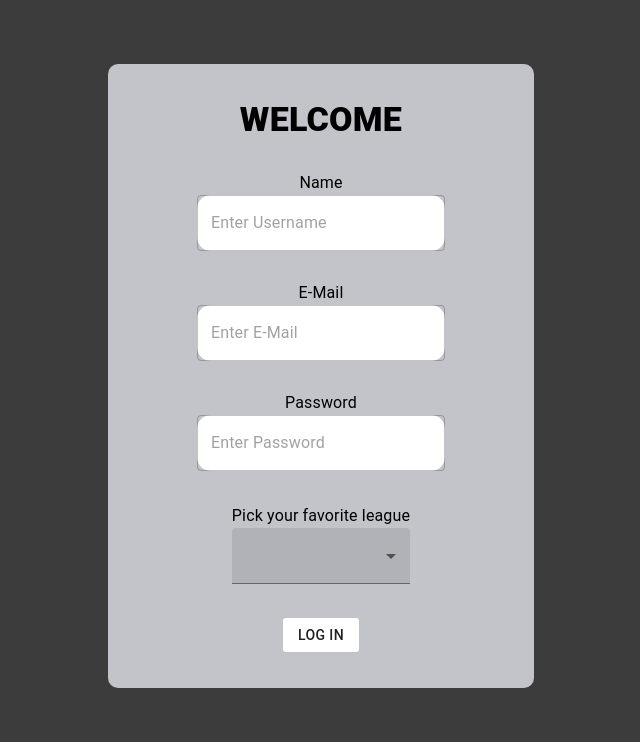
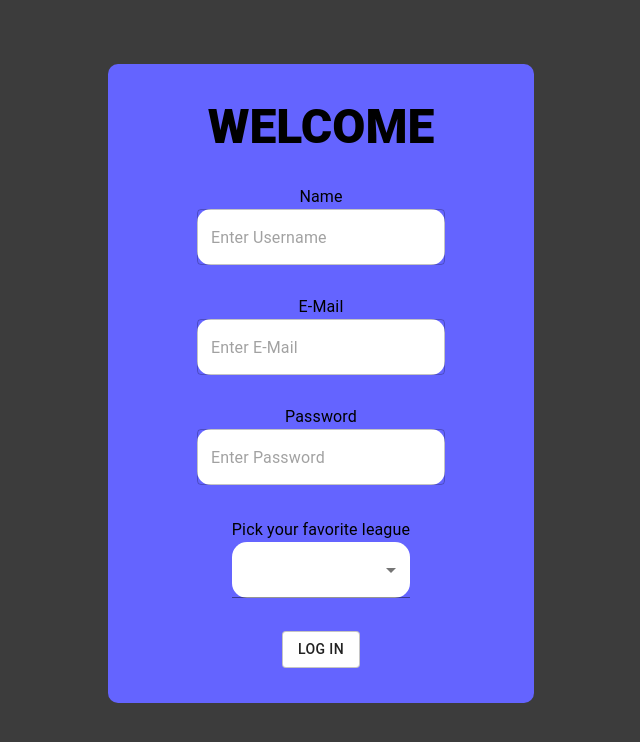
Before and after one commit to kieran170/Football-Type, a React (Create React App) app: page / in a window 1280 px wide. Shown: the top 742 px of the page, without its empty margins (319-959 px from the left). Built offline with nearby package versions, Linux system fonts and the light colour scheme.

Commit message:
finishes basic functionality of website

```diff
--- a/package.json
+++ b/package.json
@@ -11,6 +11,7 @@
     "@types/node": "^16.0.0",
     "@types/react-dom": "^17.0.8",
     "@types/react-router-dom": "^5.1.7",
+    "@types/validator": "^13.6.0",
     "axios": "^0.21.1",
     "react": "^17.0.2",
     "react-dom": "^17.0.2",
--- a/src/comps/HeaderComp/Index.tsx
+++ b/src/comps/HeaderComp/Index.tsx
@@ -28,7 +28,7 @@ export default function Index() {
                     </Grid>
                     <Grid item md={3}></Grid>
                     <Grid container md={5} style={{ display: 'inline-flex' }}>
-                        <Grid item md={4}>
+                        <Grid item md={3}>
                             <a style={{ textDecoration: 'none' }} href='https://www.skysports.com/get-sky'>
                                 <Typography style={{ color: 'white', fontWeight: 'bold' }} >Get Sky Sports</Typography>
                             </a>
--- a/src/comps/Home/Index.tsx
+++ b/src/comps/Home/Index.tsx
@@ -18,6 +18,7 @@ export default function Index(): JSX.Element {
     const userContext = useContext(UserContext);
     const classes = useStyles();
     const [error, setError] = useState<boolean>(false);
+    const [emailError, setEmailError] = useState<boolean>();
     const [logged, setLogged] = useState<boolean>(false);
     let history = useHistory();
     const fields = [
@@ -62,9 +63,17 @@ export default function Index(): JSX.Element {
 
     const handleClick = () => {
         if (userContext?.state.fields.userName && userContext?.state.fields.password && userContext?.state.fields.email && userContext?.state.country) {
-            userContext?.dispatch({
-                type: 'LOG_IN'
-            })
+            const email = userContext?.state.fields.email
+            const regex = /^[\w-\.]+@([\w-]+\.)+[\w-]{2,4}$/
+                if (regex.test(email) === true) {
+                    setEmailError(false)
+                    userContext?.dispatch({
+                        type: 'LOG_IN'
+                    })
+                } else {
+                    setEmailError(true)
+                    setError(false)
+            }
         }
         else {
             setError(true)
@@ -86,9 +95,9 @@ export default function Index(): JSX.Element {
             </Grid>
             {!logged ?
                 <Grid container md={12} style={{ display: 'flex', justifyContent: 'center' }}>
-                    <Grid container md={4} style={{ textAlign: 'center', padding: '35px 0 35px 0', backgroundColor: '#c3c3ca', borderRadius: '10px', justifyContent: 'center', marginTop: '5%' }}>
+                    <Grid container md={4} style={{ textAlign: 'center', padding: '35px 0 35px 0', backgroundColor: 'rgb(100 100 255)', borderRadius: '10px', justifyContent: 'center', marginTop: '5%' }}>
                         <Grid item md={12}>
-                            <Typography style={{ fontWeight: 1000 }} variant='h4'>WELCOME</Typography>
+                            <Typography style={{ fontWeight: 1000 }} variant='h3'>WELCOME</Typography>
                         </Grid>
                         {fields.map((field) => {
                             if (field.type === 'select') {
@@ -97,6 +106,7 @@ export default function Index(): JSX.Element {
                                         <FormControl variant="filled" className={classes.formControl}>
                                             <Typography>Pick your favorite league</Typography>
                                             <Select
+                                                style={{backgroundColor: 'white', borderRadius: '15px'}}
                                                 labelId="demo-simple-select-filled-label"
                                                 id="demo-simple-select-filled"
                                                 onChange={(e) => handleCountryChange(e)}
@@ -124,13 +134,14 @@ export default function Index(): JSX.Element {
                         <Button onClick={handleClick} style={{ marginTop: '25px', backgroundColor: 'white' }} variant='outlined'>Log In</Button>
                         <Grid md={12}>
                             {error && <Typography>Please fill all fields</Typography>}
+                            {emailError && <Typography>Enter a valid email</Typography>}
                         </Grid>
                     </Grid>
                 </Grid>
                 :
                 <>
                     <Grid md={12}>
-                        <Typography style={{ color: 'white', fontWeight: 1000, display: 'flex', justifyContent: 'center' }} variant='h1'>Welcome To Football</Typography>
+                        <Typography style={{ color: 'white', fontWeight: 1000, display: 'flex', justifyContent: 'center' }} variant='h2'>Welcome To Plant Football</Typography>
                     </Grid>
                     <Grid md={12}>
                         <Typography style={{ color: 'white', fontWeight: 1000, display: 'flex', justifyContent: 'center' }} variant='h1'>{userContext?.state.fields.userName}</Typography>
```
